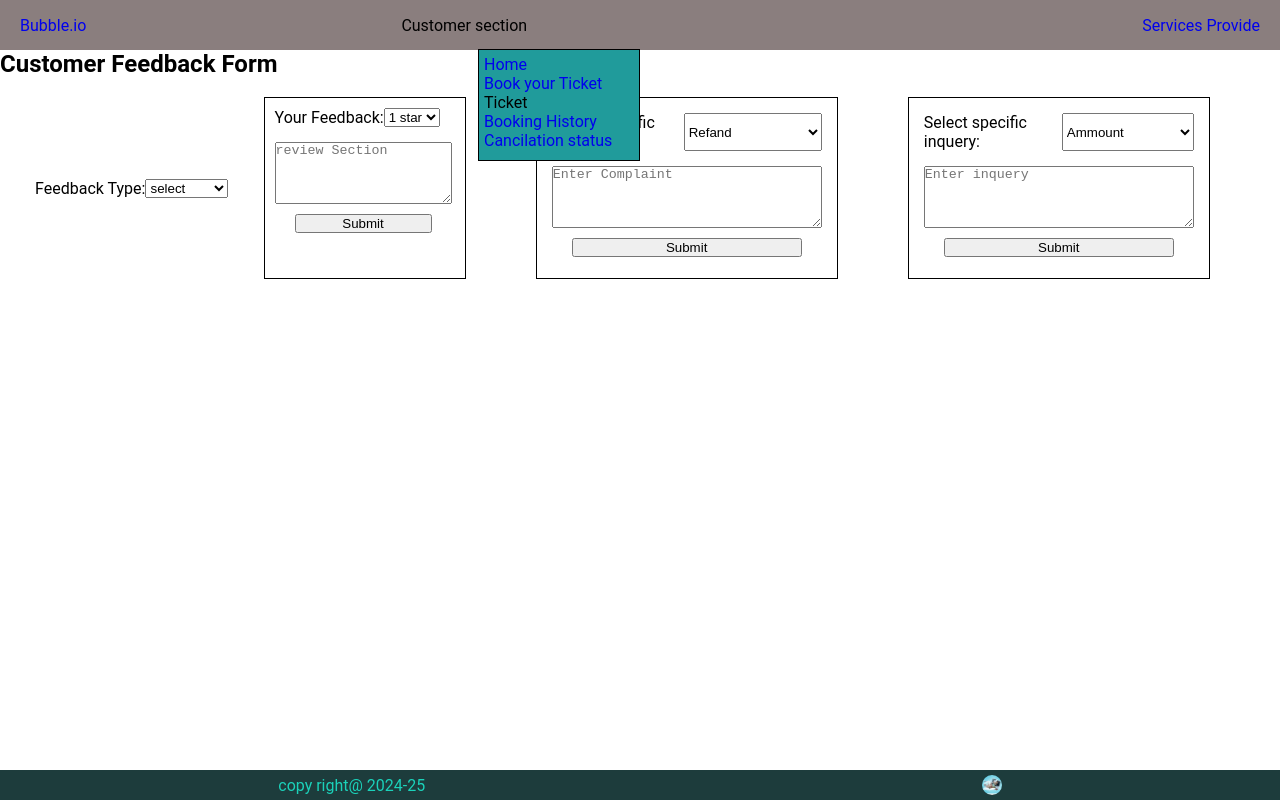
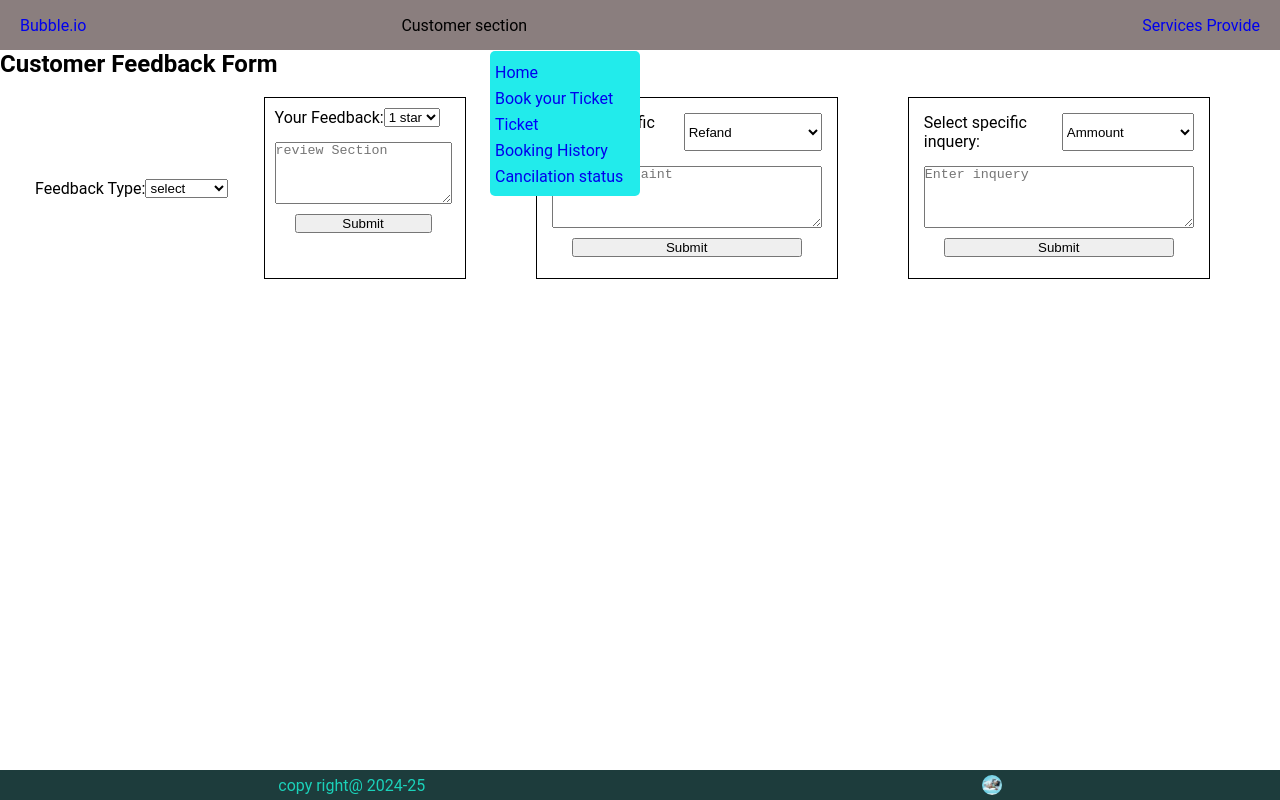
Before and after one commit to ankursasmal/TicketBooking_System, a plain HTML site: page Ticketing_System_Home.html in a window 1280 px wide. Drawn offline with Linux system fonts and the light colour scheme.

Commit message:
pop bar fixed

```diff
--- a/Ticketing_sysytem_Hom.js
+++ b/Ticketing_sysytem_Hom.js
@@ -23,12 +23,12 @@ let d=document.createElement('div');
     d.setAttribute("id","boxx");
       //   two process to redirect another page
     //   after 3 line
- d.innerHTML=`<div style=" background-color: rgb(32, 155, 155);position: fixed;top:29px;right:50%; display: flex;flex-direction: column;padding: 5px 5px; margin-top:20px ;width: 150px;height: 100px;border: .5px solid black;">
-        <a href=${"./index.html"}>Home</a>
-<a href=${"././TicketBook.html"}>Book your Ticket</a>
-       <a id="Ticket">Ticket</a>
- <a href=${"./status.html"} >Booking History</a>
-            <a href=${"./Canciltation_Status.html"}>Cancilation status</a>
+ d.innerHTML=`<div style="  background-color: rgb(34, 235, 235); position: fixed;top:29px;right:50%; border-radius: 5px;;display: flex;flex-direction: column;padding: 5px 5px; margin-top:22px ;width: 140px;height: 135px;">
+        <a style="margin:7px 0;" href=${"./index.html"}>Home</a>
+<a style="margin-bottom: 7px;" href=${"././TicketBook.html"}>Book your Ticket</a>
+       <a  id="Ticket">Ticket</a>
+ <a  style="margin-top:7px;"href=${"./status.html"} >Booking History</a>
+            <a style="margin:7px 0;" href=${"./Canciltation_Status.html"}>Cancilation status</a>
 
       </div>`
 
@@ -38,13 +38,13 @@ let d=document.createElement('div');
   custom.insertAdjacentHTML("afterend",d.outerHTML);
 
 //   a cas two evenet listner work but aladaq alda liktha ho ba
-       custom.addEventListener('dblclick',()=>{
+       custom.addEventListener('click',()=>{
         // jakhan use korbo takhan create element k axcess korbo
         let box2=document.getElementById('boxx');
 box2.style.visibility='visible';
 
       })
-     custom.addEventListener('click',()=>{
+     custom.addEventListener('dblclick',()=>{
              // jakhan use korbo takhan create element k axcess korbo
 
      let box2=document.getElementById('boxx');
@@ -54,7 +54,7 @@ box2.style.visibility='hidden'
 
   let Ticket=document.getElementById('Ticket');
 
-
+  Ticket.style.cssText="color:blue";
 
 // redirect page start
       Ticket.addEventListener('click',()=>{
```
Also changed, not shown: paymentpage.html (+1 -1 lines), status.html (+1 -1 lines).
